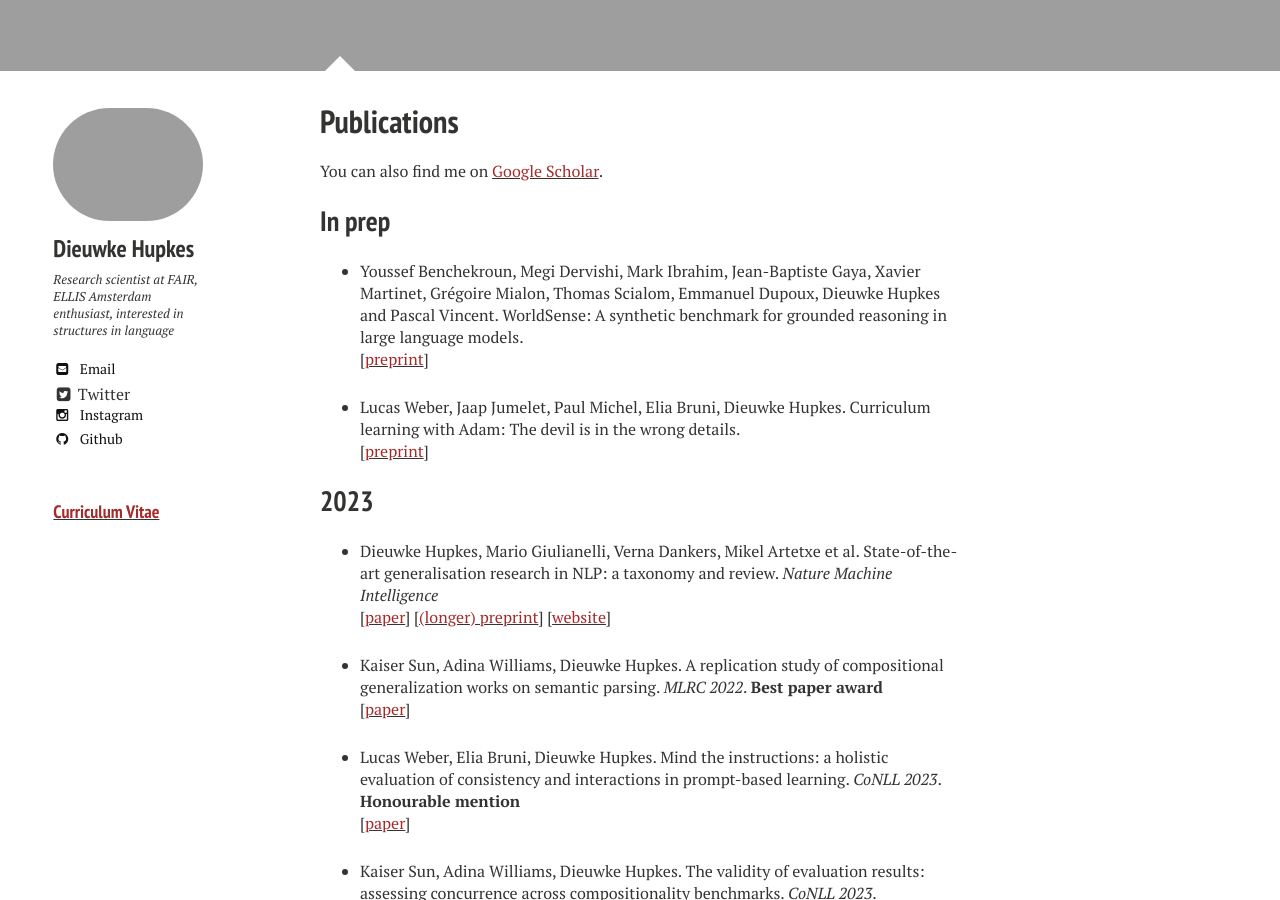
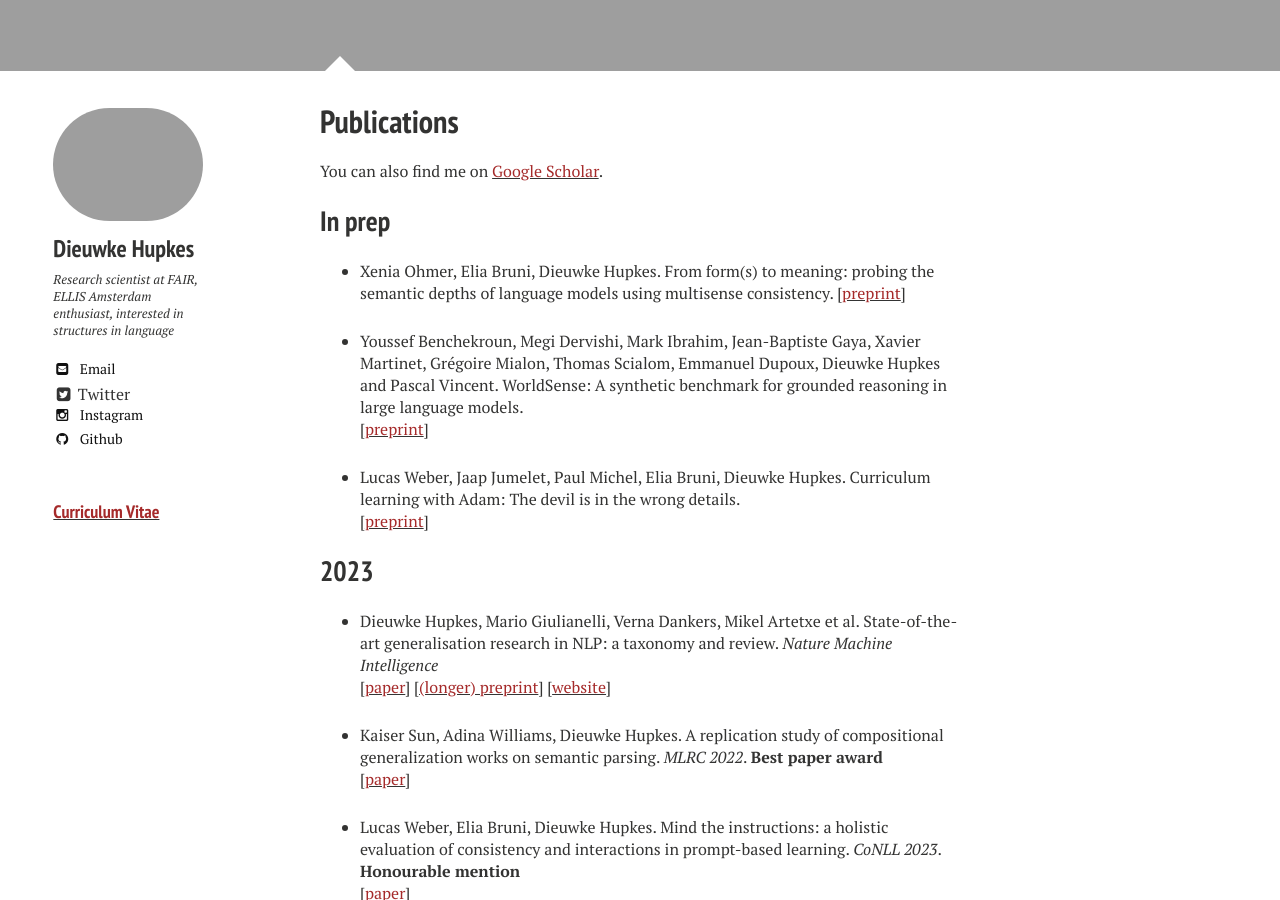
Before and after one commit to dieuwkehupkes/dieuwkehupkes.github.io, a Jekyll site: the page built from publications.md, in a window 1280 px wide and 900 px high, scrolled down 973 px. Built offline with Jekyll 4.4.1, drawn with Linux system fonts in a browser that asks for light colours; nearby versions of some CDN libraries.

Commit message:
Add publication Xenia

```diff
--- a/publications.md
+++ b/publications.md
@@ -13,6 +13,9 @@ image:
 You can also find me on <a href="https://scholar.google.com/citations?user=tAtSMTcAAAAJ&hl=en&oi=ao" target="_blank"><font color="brown">Google Scholar</font></a>.
 
 ## In prep
+
+* Xenia Ohmer, Elia Bruni, Dieuwke Hupkes. From form(s) to meaning: probing the semantic depths of language models using multisense consistency.
+\[[<font color="brown">preprint</font>](https://arxiv.org/abs/2404.12145){:target="blank"}\]
 
 * Youssef Benchekroun, Megi Dervishi, Mark Ibrahim, Jean-Baptiste Gaya, Xavier Martinet, Grégoire Mialon, Thomas Scialom, Emmanuel Dupoux, Dieuwke Hupkes and Pascal Vincent. WorldSense: A synthetic benchmark for grounded reasoning in large language models. \\
 \[[<font color="brown">preprint</font>](https://arxiv.org/abs/2311.15930){:target="blank"}\]
```
